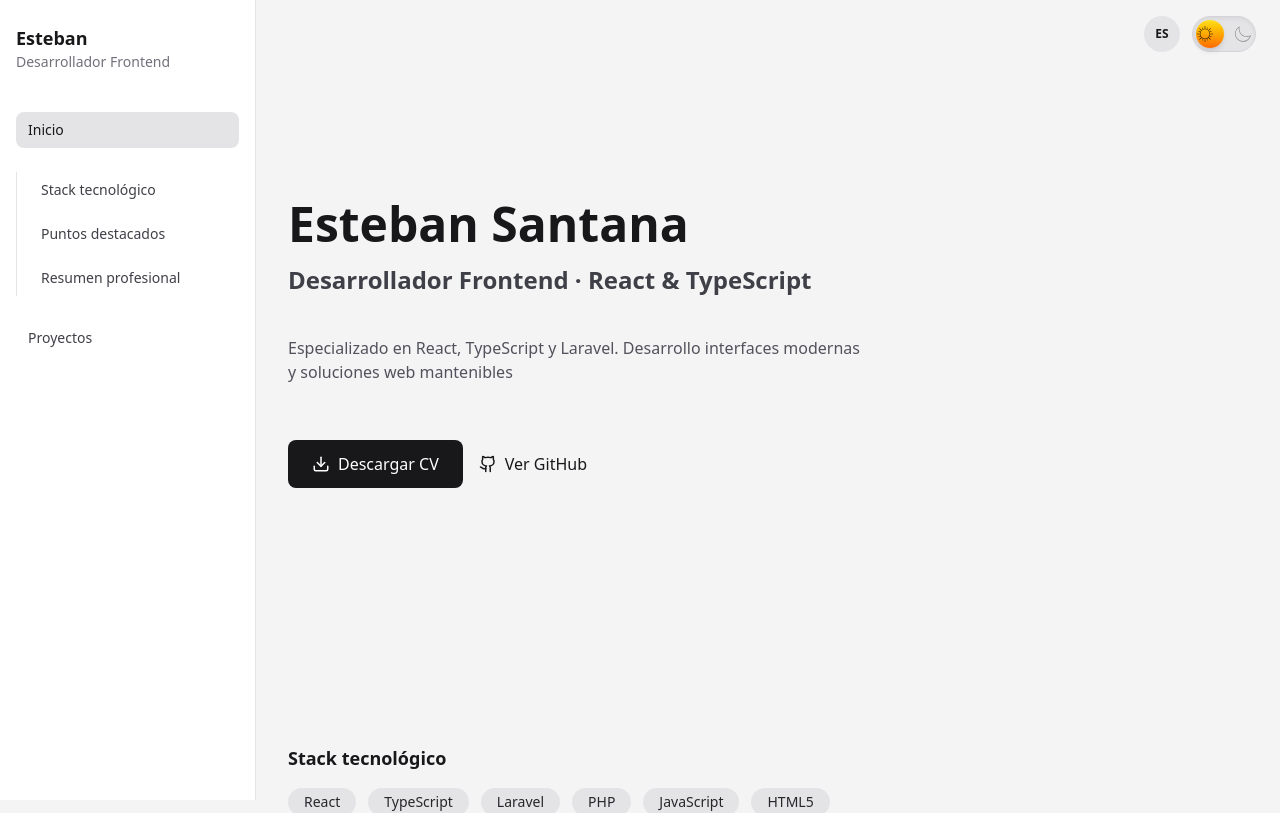
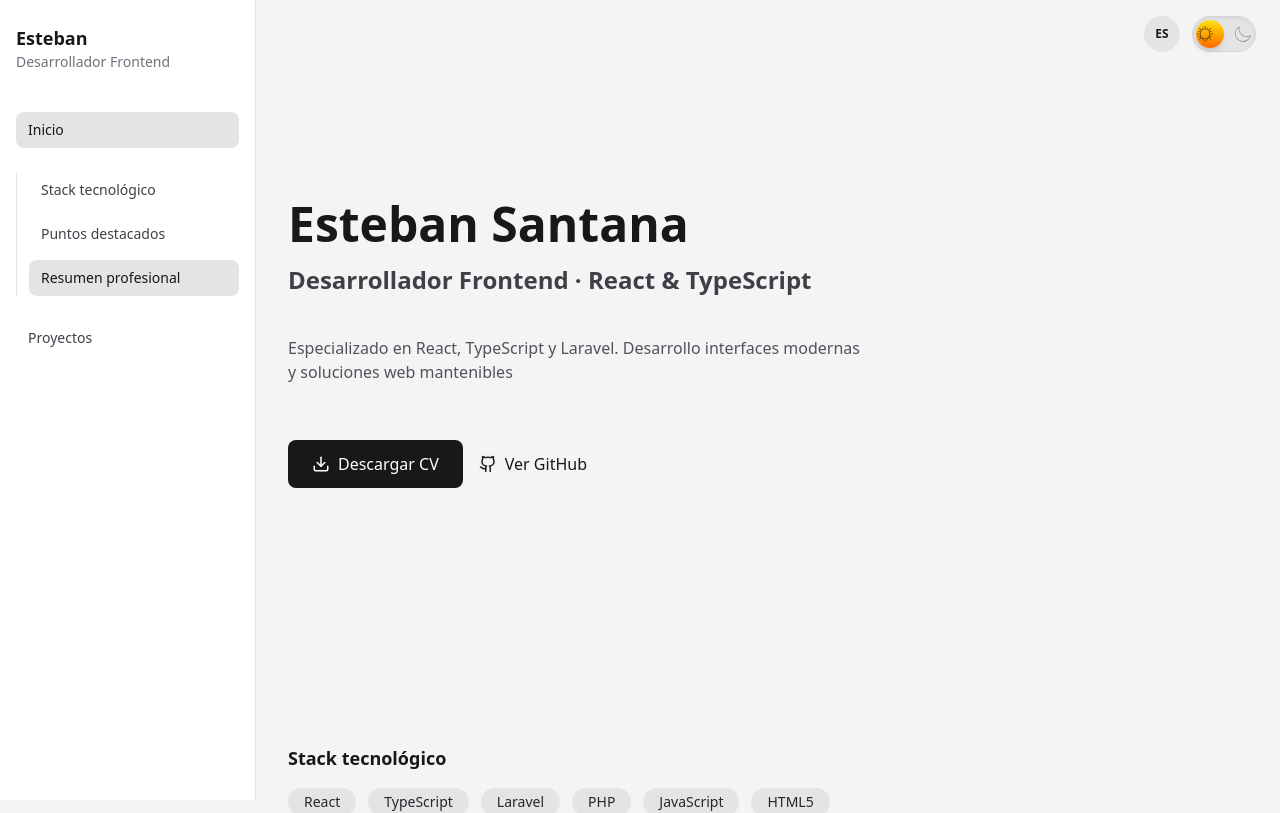
Before and after one commit to bsantanag95/proyecto_portafolio, a React (Vite) app: page / in a window 1280 px wide. Shown: the top 813 px of the page. Built offline with nearby package versions, Linux system fonts and the light colour scheme.

Commit message:
feat(sidebar): implement the scroll spy hook in the sidebar

```diff
--- a/src/components/Sidebar/Sidebar.tsx
+++ b/src/components/Sidebar/Sidebar.tsx
@@ -3,6 +3,7 @@ import { useSidebar } from "../../context/ui";
 import SidebarItem from "./SidebarItem";
 import { useLanguage } from "../../hooks/useLanguage";
 import { scrollToSection } from "../../utils/scrollToSection";
+import { useScrollSpy } from "../../hooks/useScrollSpy";
 
 const Sidebar = () => {
   const { isOpen, close } = useSidebar();
@@ -51,6 +52,8 @@ const Sidebar = () => {
     document.addEventListener("keydown", handleTab);
     return () => document.removeEventListener("keydown", handleTab);
   }, [isOpen]);
+
+  const activeSection = useScrollSpy(["tech", "highlights", "summary"]);
 
   return (
     <>
@@ -101,16 +104,19 @@ const Sidebar = () => {
               label={t.home.techStack}
               action={() => scrollToSection("tech")}
               onClick={close}
+              active={activeSection === "tech"}
             />
             <SidebarItem
               label={t.home.highlightsTitle}
               action={() => scrollToSection("highlights")}
               onClick={close}
+              active={activeSection === "highlights"}
             />
             <SidebarItem
               label={t.home.summaryTitle}
               action={() => scrollToSection("summary")}
               onClick={close}
+              active={activeSection === "summary"}
             />
           </div>
 
--- a/src/components/Sidebar/SidebarItem.tsx
+++ b/src/components/Sidebar/SidebarItem.tsx
@@ -3,11 +3,13 @@ import { NavLink } from "react-router-dom";
 interface Props {
   label: string;
   path?: string;
+  action?: () => void;
   onClick?: () => void;
-  action?: () => void;
+  active?: boolean;
+  icon?: React.ReactNode;
 }
 
-const SidebarItem = ({ label, path, onClick, action }: Props) => {
+const SidebarItem = ({ label, path, action, onClick, active, icon }: Props) => {
   if (action) {
     return (
       <button
@@ -15,15 +17,18 @@ const SidebarItem = ({ label, path, onClick, action }: Props) => {
           action();
           onClick?.();
         }}
-        className="
-          w-full text-left
-          rounded-lg px-3 py-2
-          text-sm font-medium
-          text-zinc-700 dark:text-zinc-300
-          hover:bg-zinc-200 dark:hover:bg-zinc-800
+        className={`
+          flex w-full items-center gap-3
+          rounded-lg px-3 py-2 text-sm font-medium
           transition
-        "
+          ${
+            active
+              ? "bg-zinc-200 dark:bg-zinc-800 text-zinc-900 dark:text-zinc-100"
+              : "text-zinc-700 dark:text-zinc-300 hover:bg-zinc-200 dark:hover:bg-zinc-800"
+          }
+        `}
       >
+        {icon}
         {label}
       </button>
     );
@@ -35,7 +40,8 @@ const SidebarItem = ({ label, path, onClick, action }: Props) => {
       onClick={onClick}
       className={({ isActive }) =>
         `
-        block rounded-lg px-3 py-2 text-sm font-medium transition
+        flex items-center gap-3
+        rounded-lg px-3 py-2 text-sm font-medium transition
         ${
           isActive
             ? "bg-zinc-200 dark:bg-zinc-800 text-zinc-900 dark:text-zinc-100"
@@ -44,6 +50,7 @@ const SidebarItem = ({ label, path, onClick, action }: Props) => {
       `
       }
     >
+      {icon}
       {label}
     </NavLink>
   );
--- /dev/null
+++ b/src/hooks/useScrollSpy.ts
@@ -0,0 +1,27 @@
+import { useEffect, useState } from "react";
+
+export const useScrollSpy = (ids: string[]) => {
+  const [activeId, setActiveId] = useState<string | null>(null);
+
+  useEffect(() => {
+    const observer = new IntersectionObserver(
+      (entries) => {
+        entries.forEach((entry) => {
+          if (entry.isIntersecting) {
+            setActiveId(entry.target.id);
+          }
+        });
+      },
+      { threshold: 0.5, rootMargin: "-20% 0px -60% 0px" }
+    );
+
+    ids.forEach((id) => {
+      const el = document.getElementById(id);
+      if (el) observer.observe(el);
+    });
+
+    return () => observer.disconnect();
+  }, [ids]);
+
+  return activeId;
+};
```
